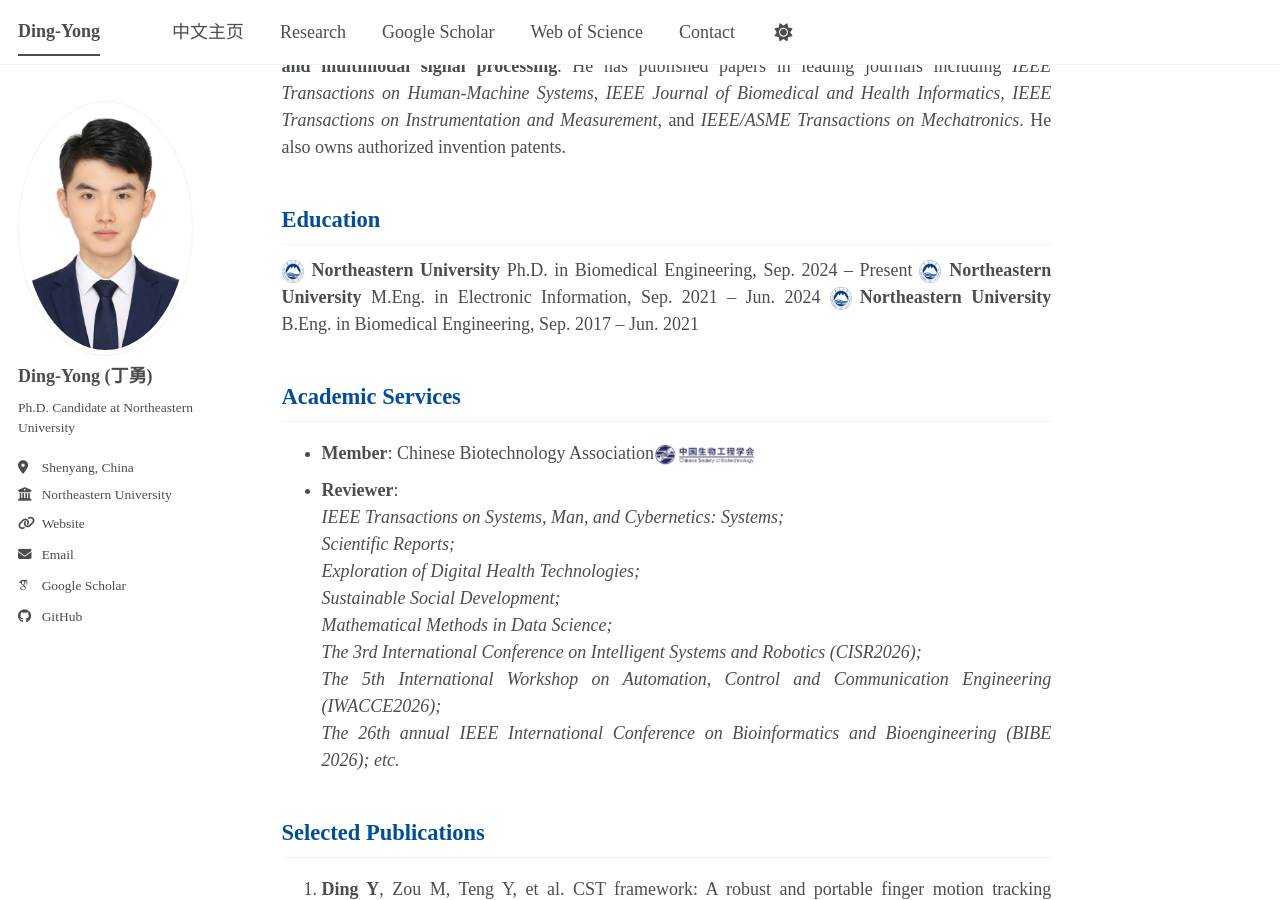
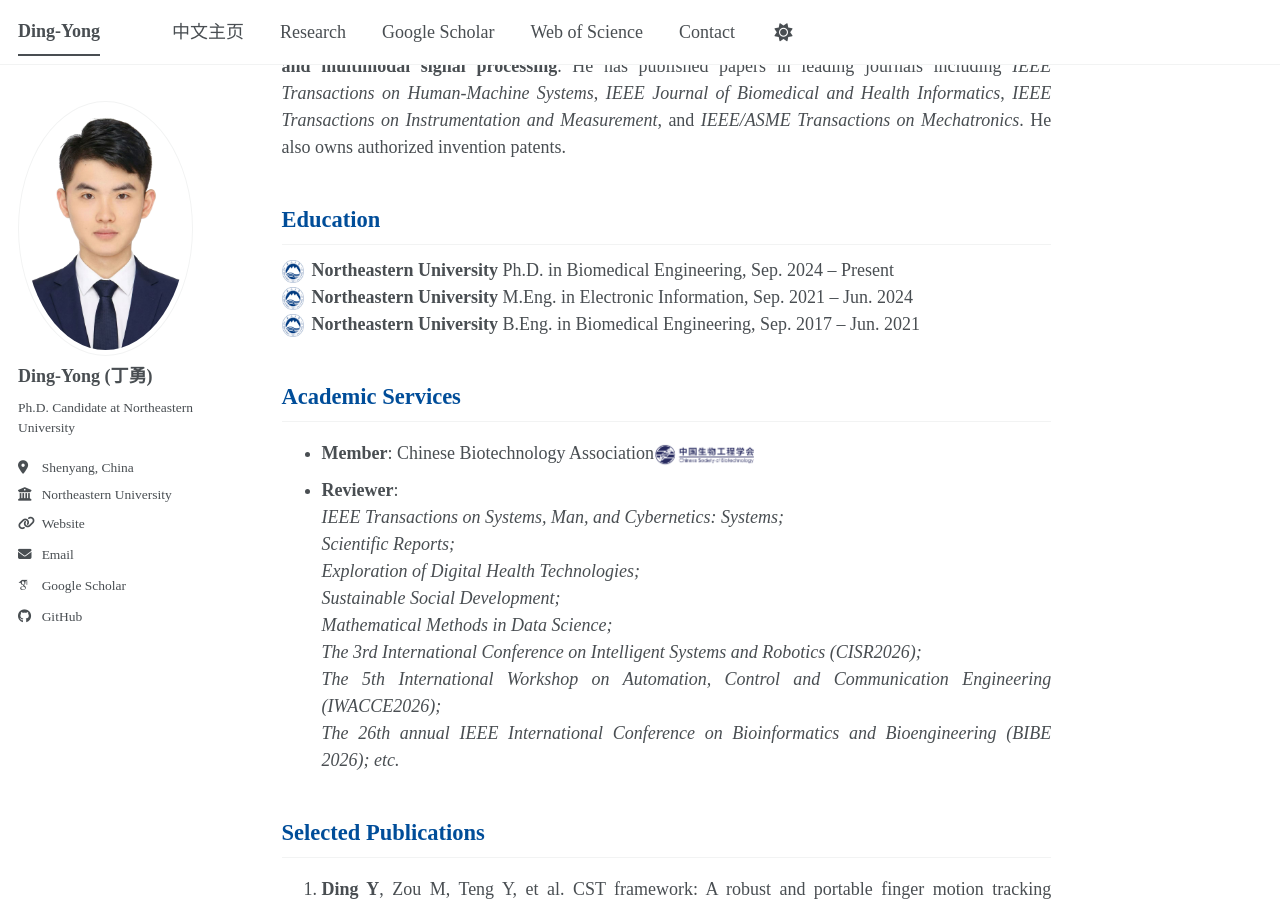
Before and after one commit to ding-yong/ding-yong.github.io, a Jekyll site: the page built from _pages/about.md, in a window 1280 px wide and 900 px high, scrolled down 317 px. Built offline with Jekyll 4.4.1, drawn with Linux system fonts in a browser that asks for light colours; some web fonts are replaced; a script bundle is joined from its source files by our own code; library files that are not in the unit come from our copies.

Commit message:
Update about.md

```diff
--- a/_pages/about.md
+++ b/_pages/about.md
@@ -12,9 +12,9 @@
 His research focuses on **embodied intelligence, smart wearable devices, human motion perception, and multimodal signal processing**. He has published papers in leading journals including *IEEE Transactions on Human-Machine Systems*, *IEEE Journal of Biomedical and Health Informatics*, *IEEE Transactions on Instrumentation and Measurement*, and *IEEE/ASME Transactions on Mechatronics*. He also owns authorized invention patents.
 
 ## Education
-  <img src="/images/neu.png" alt="NEU校徽" style="width: 22px; height: auto; vertical-align: middle; margin-right: 8px;">**Northeastern University**  Ph.D. in Biomedical Engineering, Sep. 2024 – Present
-  <img src="/images/neu.png" alt="NEU校徽" style="width: 22px; height: auto; vertical-align: middle; margin-right: 8px;">**Northeastern University**  M.Eng. in Electronic Information, Sep. 2021 – Jun. 2024
-  <img src="/images/neu.png" alt="NEU校徽" style="width: 22px; height: auto; vertical-align: middle; margin-right: 8px;">**Northeastern University**  B.Eng. in Biomedical Engineering, Sep. 2017 – Jun. 2021
+  <img src="/images/neu.png" alt="NEU校徽" style="width: 22px; height: auto; vertical-align: middle; margin-right: 8px;">**Northeastern University**  Ph.D. in Biomedical Engineering, Sep. 2024 – Present <br>
+  <img src="/images/neu.png" alt="NEU校徽" style="width: 22px; height: auto; vertical-align: middle; margin-right: 8px;">**Northeastern University**  M.Eng. in Electronic Information, Sep. 2021 – Jun. 2024 <br>
+  <img src="/images/neu.png" alt="NEU校徽" style="width: 22px; height: auto; vertical-align: middle; margin-right: 8px;">**Northeastern University**  B.Eng. in Biomedical Engineering, Sep. 2017 – Jun. 2021 <br>
 
 ## Academic Services
 - **Member**: Chinese Biotechnology Association<img src="/images/CSBT.png" alt="中国生物工程学会" style="width: 100px; height: auto; vertical-align: middle; margin-right: 8px;"> <br>
```
